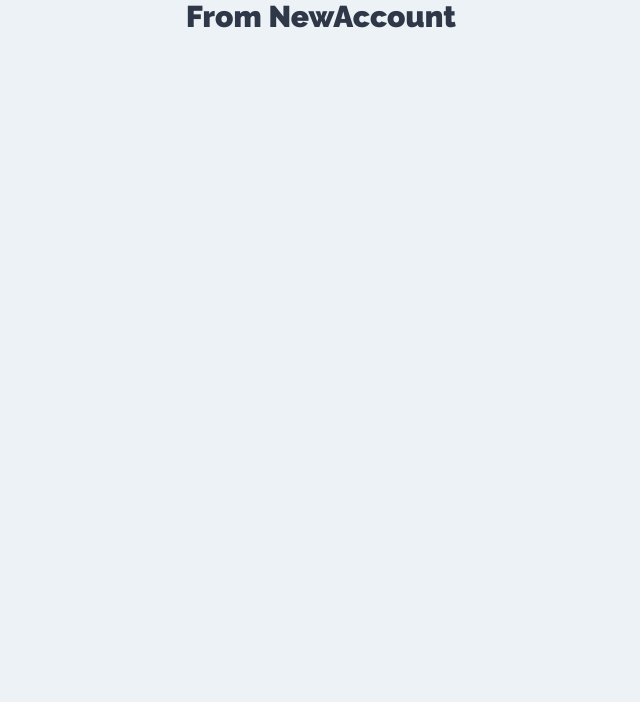
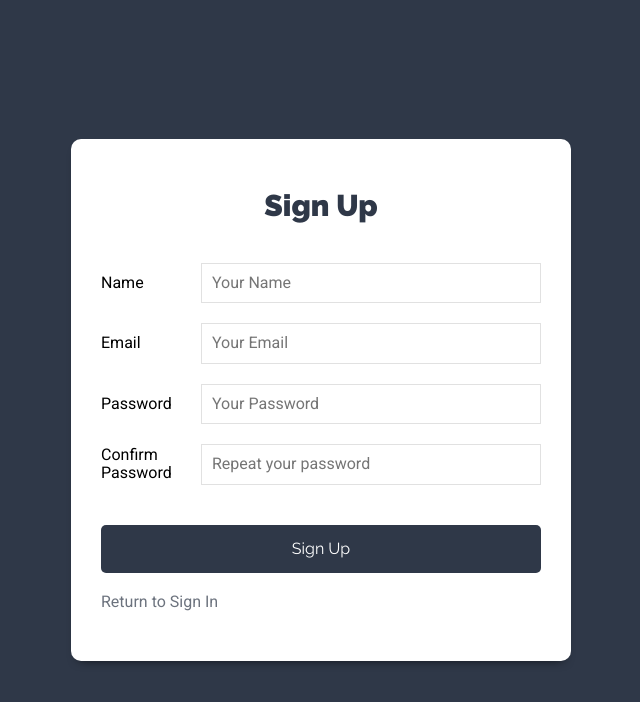
Before and after one commit to devq97/tasks-MERN, a React (Create React App) app: page /new-account in a window 1280 px wide. Shown: the top 702 px of the page, without its empty margins (319-959 px from the left). Built offline with nearby package versions, Linux system fonts and the light colour scheme.

Commit message:
Se crea el formulario para crear una nueva cuenta y se agrega al state

```diff
--- a/src/components/auth/Login.js
+++ b/src/components/auth/Login.js
@@ -1,4 +1,5 @@
 import React, { useState } from "react";
+import { Link } from "react-router-dom";
 
 const Login = () => {
 
@@ -18,11 +19,19 @@
     })
   };
 
+  const onSubmit = e => {
+    e.preventDefault();
+
+    //Validate empty fields
+  };
+
   return (
     <div className="form-usuario">
       <div className="contenedor-form sombra-dark">
         <h1>Sign In</h1>
-        <form>
+        <form
+          onSubmit={onSubmit}
+        >
           <div className="campo-form">
             <label htmlFor="email">Email</label>
             <input
@@ -55,6 +64,10 @@
             />
           </div>
         </form>
+
+        <Link to={'/new-account'} className="enlace-cuenta">
+          Sign Up
+        </Link>
       </div>
     </div>
   )
--- a/src/components/auth/NewAccount.js
+++ b/src/components/auth/NewAccount.js
@@ -1,8 +1,100 @@
-import React from "react";
+import React, {useState} from "react";
+import {Link} from "react-router-dom";
 
 const NewAccount = () => {
+  //state for sign in
+  const [user, setUser] = useState({
+    name: '',
+    email: '',
+    password: '',
+    confirm: ''
+  });
+
+  // Destructuring user
+  const { name, email, password, confirm } = user;
+
+  const handleChange = e => {
+    setUser({
+      ...user,
+      [e.target.name]: e.target.value
+    })
+  };
+
+  const onSubmit = e => {
+    e.preventDefault();
+
+    //Validate empty fields
+  };
+
   return (
-    <h1>From NewAccount</h1>
+    <div className="form-usuario">
+      <div className="contenedor-form sombra-dark">
+        <h1>Sign Up</h1>
+        <form
+          onSubmit={onSubmit}
+        >
+          <div className="campo-form">
+            <label htmlFor="name">Name</label>
+            <input
+              type="text"
+              id="name"
+              name="name"
+              placeholder="Your Name"
+              value={name}
+              onChange={handleChange}
+            />
+          </div>
+
+          <div className="campo-form">
+            <label htmlFor="email">Email</label>
+            <input
+              type="email"
+              id="email"
+              name="email"
+              placeholder="Your Email"
+              value={email}
+              onChange={handleChange}
+            />
+          </div>
+
+          <div className="campo-form">
+            <label htmlFor="password">Password</label>
+            <input
+              type="password"
+              id="password"
+              name="password"
+              placeholder="Your Password"
+              value={password}
+              onChange={handleChange}
+            />
+          </div>
+
+          <div className="campo-form">
+            <label htmlFor="confirm">Confirm Password</label>
+            <input
+              type="password"
+              id="confirm"
+              name="confirm"
+              placeholder="Repeat your password"
+              value={confirm}
+              onChange={handleChange}
+            />
+          </div>
+
+          <div className="campo-form">
+            <input
+              type="submit"
+              className="btn btn-primario btn-block"
+              value="Sign Up"
+            />
+          </div>
+        </form>
+
+        <Link to={'/'} className="enlace-cuenta">
+          Return to Sign In
+        </Link>
+      </div>
+    </div>
   )
 };
 
```
